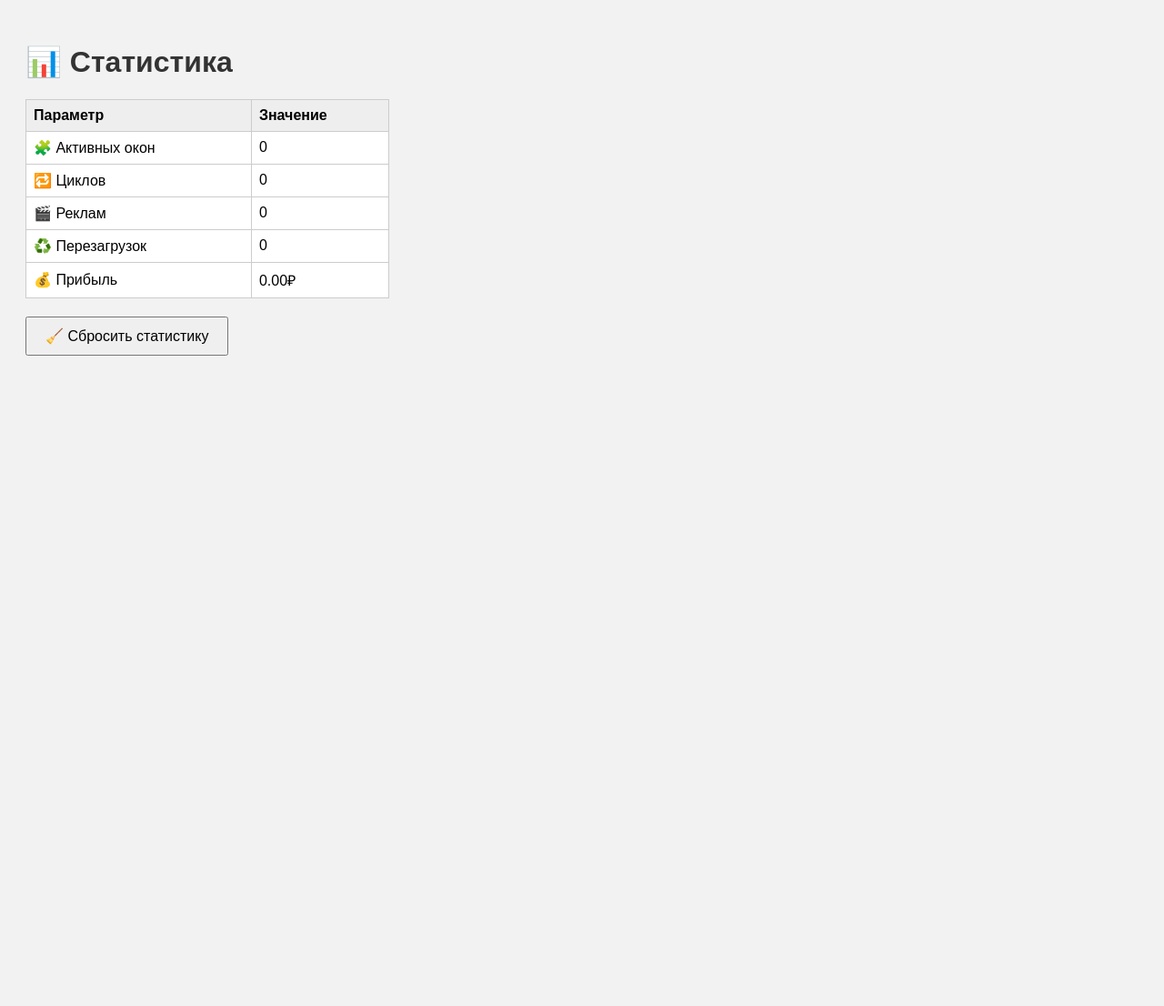
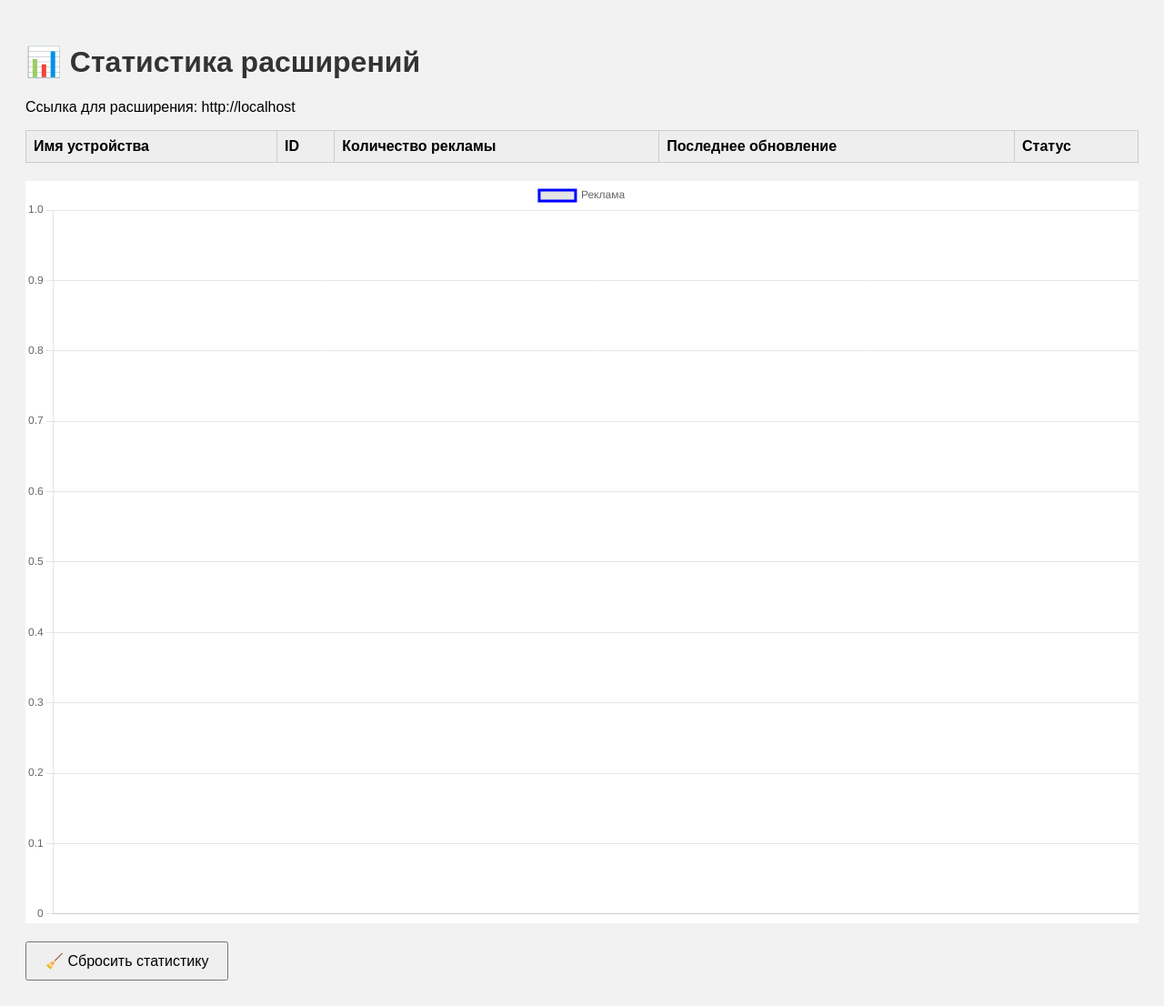
Before and after one commit to Vladislavfite/browser-stats-server, a Flask app: page / in a window 1280 px wide. Shown: the whole page at 91% size. Before the commit the page ends 391 px from the top, so only its background shows below. Run offline with Flask 3, Linux system fonts and the light colour scheme; lists and menus that the app fills with data are empty.

Commit message:
Update index.html

```diff
--- a/templates/index.html
+++ b/templates/index.html
@@ -2,46 +2,76 @@
 <html lang="ru">
 <head>
     <meta charset="UTF-8">
-    <title>Статистика Браузеров</title>
+    <title>Статистика расширений</title>
     <style>
         body { font-family: Arial, sans-serif; padding: 20px; background: #f2f2f2; }
         h1 { color: #333; }
-        table { border-collapse: collapse; width: 400px; background: white; }
+        table { border-collapse: collapse; width: 100%; background: white; margin-bottom: 10px; }
         td, th { border: 1px solid #ccc; padding: 8px; text-align: left; }
         th { background-color: #eee; }
+        #counts { margin-bottom: 20px; font-weight: bold; }
         button { margin-top: 20px; padding: 10px 20px; font-size: 16px; }
+        canvas { background: #fff; }
     </style>
+    <script src="https://cdn.jsdelivr.net/npm/chart.js"></script>
 </head>
 <body>
-    <h1>📊 Статистика</h1>
+    <h1>📊 Статистика расширений</h1>
+    <p>Ссылка для расширения: <span id="serverLink"></span></p>
     <table>
-        <tr><th>Параметр</th><th>Значение</th></tr>
-        <tr><td>🧩 Активных окон</td><td id="browsers">...</td></tr>
-        <tr><td>🔁 Циклов</td><td id="cycles">...</td></tr>
-        <tr><td>🎬 Реклам</td><td id="ads">...</td></tr>
-        <tr><td>♻️ Перезагрузок</td><td id="reloads">...</td></tr>
-        <tr><td>💰 Прибыль</td><td id="income">...</td></tr>
+        <thead>
+            <tr>
+                <th>Имя устройства</th>
+                <th>ID</th>
+                <th>Количество рекламы</th>
+                <th>Последнее обновление</th>
+                <th>Статус</th>
+            </tr>
+        </thead>
+        <tbody id="devices-body"></tbody>
     </table>
+    <div id="counts"></div>
+    <canvas id="adsChart" height="200"></canvas>
     <button onclick="resetStats()">🧹 Сбросить статистику</button>
 
     <script>
-        async function fetchStats() {
-            const res = await fetch('/summary');
+        const ctx = document.getElementById('adsChart').getContext('2d');
+        const adsChart = new Chart(ctx, {
+            type: 'line',
+            data: { labels: [], datasets: [{ label: 'Реклама', data: [], borderColor: 'blue', fill: false }] },
+            options: { scales: { y: { beginAtZero: true } } }
+        });
+
+        async function fetchDashboard() {
+            const res = await fetch('/dashboard_data');
             const data = await res.json();
-            document.getElementById('browsers').textContent = data.total_browsers;
-            document.getElementById('cycles').textContent = data.total_cycles;
-            document.getElementById('ads').textContent = data.total_ads;
-            document.getElementById('reloads').textContent = data.total_reloads;
-            document.getElementById('income').textContent = ((data.total_ads / 1000) * 150).toFixed(2) + '₽';
+
+            const tbody = document.getElementById('devices-body');
+            tbody.innerHTML = '';
+            data.devices.forEach(dev => {
+                const tr = document.createElement('tr');
+                const date = new Date(dev.last_seen * 1000).toLocaleTimeString();
+                const status = dev.status === 'online' ? '🟢 online' : '🔴 offline';
+                tr.innerHTML = `<td>${dev.name}</td><td>${dev.id}</td><td>${dev.ads}</td><td>${date}</td><td>${status}</td>`;
+                tbody.appendChild(tr);
+            });
+            document.getElementById('counts').textContent = `Активных: ${data.active} / Неактивных: ${data.inactive}`;
+
+            const labels = data.history.map(p => new Date(p.time * 1000).toLocaleTimeString());
+            const values = data.history.map(p => p.ads);
+            adsChart.data.labels = labels;
+            adsChart.data.datasets[0].data = values;
+            adsChart.update();
         }
 
         async function resetStats() {
             await fetch('/reset', { method: 'POST' });
-            setTimeout(fetchStats, 1000);
+            setTimeout(fetchDashboard, 1000);
         }
 
-        fetchStats();
-        setInterval(fetchStats, 10000);
+        document.getElementById('serverLink').textContent = window.location.origin;
+        fetchDashboard();
+        setInterval(fetchDashboard, 10000);
     </script>
 </body>
 </html>
```
